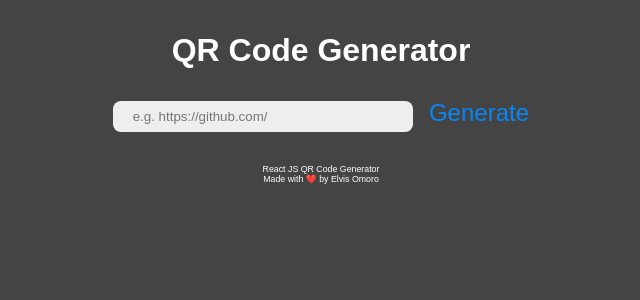
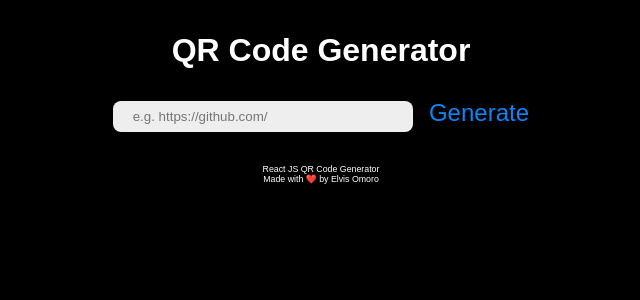
Before and after one commit to iamomoro/qrcode-react, a React (Vite) app: page / in a window 1280 px wide. Shown: the top 300 px of the page, without its empty margins (319-959 px from the left). Built offline with nearby package versions, Linux system fonts and the light colour scheme.

Commit message:
black-color-change black-color-change-17th

```diff
--- a/src/index.css
+++ b/src/index.css
@@ -7,7 +7,7 @@
 
 body {
   text-align: center;
-  background-color: #444444;
+  background-color: #000000;
   color: #fff;
 }
 
```
